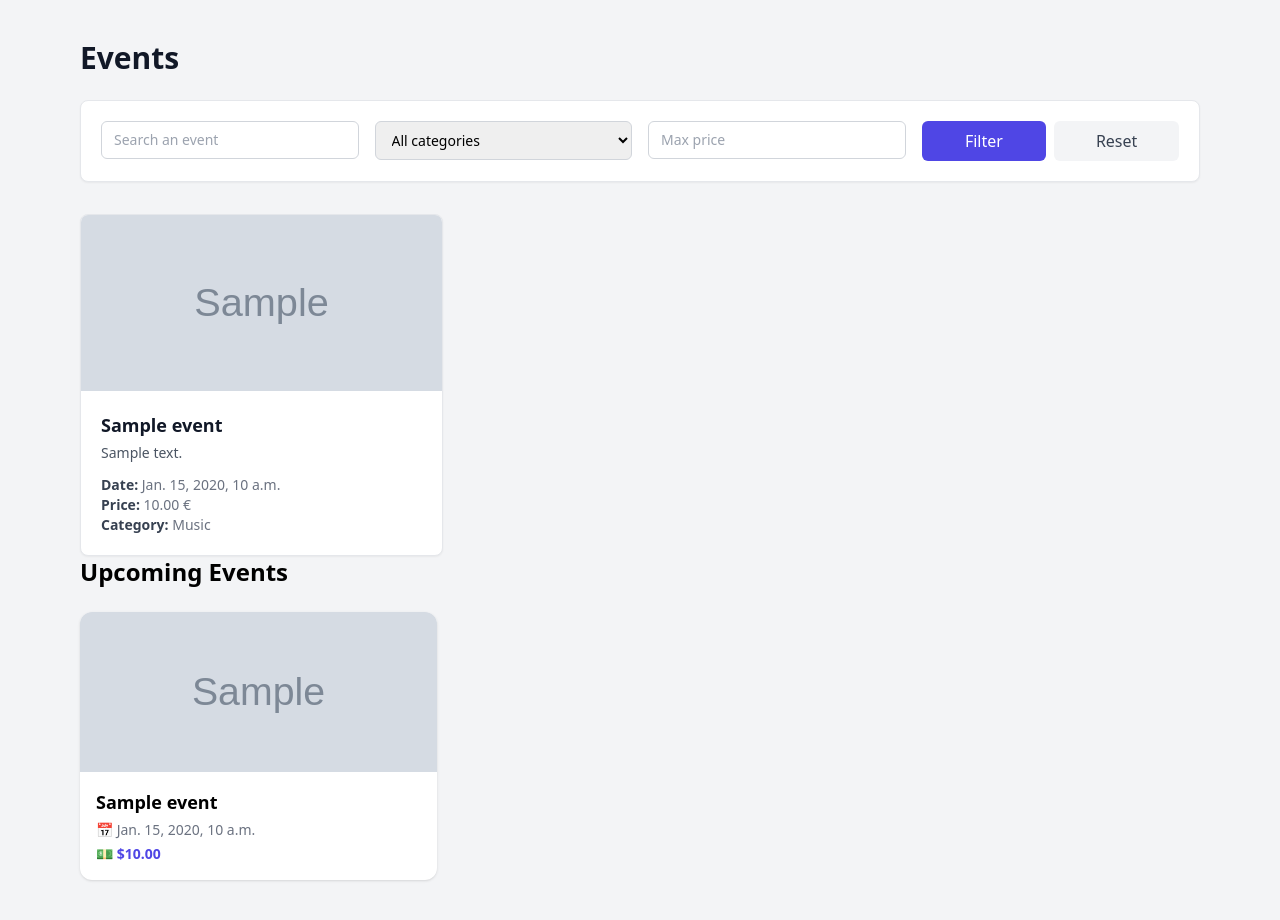
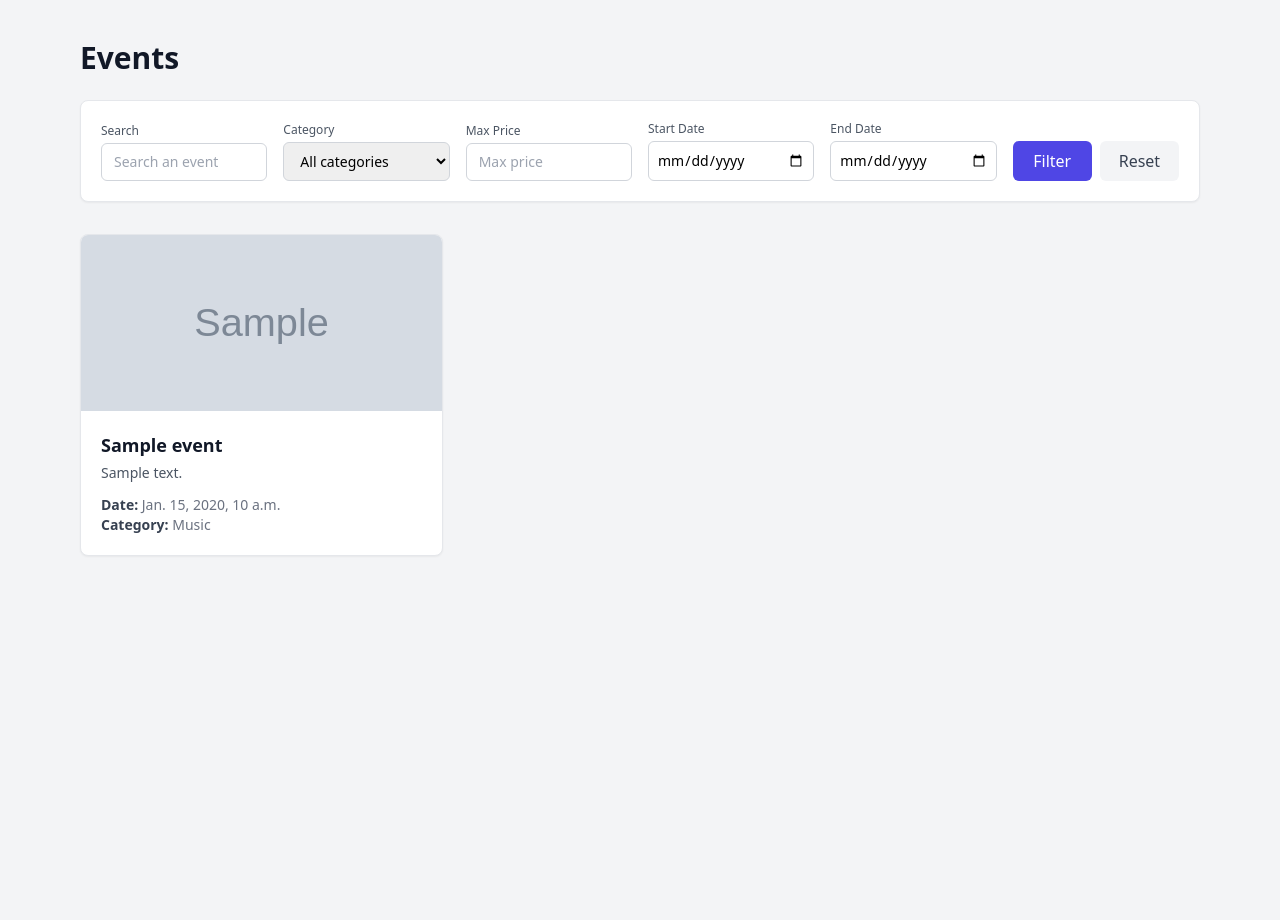
Before and after one commit to AI-with-Coding-2026/Project-B-Eventify, a Django app: page /events/ in a window 1280 px wide. After the commit the page ends 556 px from the top, so only its background shows below. Run offline with Django 5.2, Linux system fonts and the light colour scheme; tables that the repository leaves empty hold one stand-in row (values such as "Sample post"); grey boxes marked "Sample" are stand-in pictures; some libraries are stand-ins or nearby versions.

Commit message:
Added new Date Range Filter and all filters work togethe

```diff
--- a/events/views.py
+++ b/events/views.py
@@ -12,6 +12,8 @@ def event_list(request):
 
     search_query = request.GET.get('search', '')
     selected_category = request.GET.get('category', '')
+    start_date = request.GET.get('start_date')
+    end_date = request.GET.get('end_date')
     max_price = request.GET.get('max_price', '')
 
     if search_query:
@@ -23,12 +25,23 @@ def event_list(request):
     if max_price:
         events = events.filter(price__lte=max_price)
 
+    if start_date and end_date:
+        events = events.filter(date__date__range=(start_date, end_date))
+
+    else:
+        if start_date:
+            events = events.filter(date__date__gte=start_date)
+
+        if end_date:
+            events = events.filter(date__date__lte=end_date)
     context = {
         'events': events,
         'categories': Event.CATEGORY_CHOICES,
         'search_query': search_query,
         'selected_category': selected_category,
         'max_price': max_price,
+        'start_date': start_date,
+        'end_date': end_date,
     }
     return render(request, 'events/event_list.html', context)
 
--- a/templates/events/event_list.html
+++ b/templates/events/event_list.html
@@ -6,18 +6,16 @@
 
     <!-- Filter form -->
     <form method="get" class="filter-form bg-white rounded-lg shadow-sm border border-gray-200 p-5 mb-8">
-        <div class="row grid grid-cols-1 md:grid-cols-4 gap-4">
+        <div class="row grid grid-cols-1 md:grid-cols-3 lg:grid-cols-6 gap-4 items-end">
             <div class="col">
-                <input
-                    type="text"
-                    name="search"
-                    value="{{ search_query }}"
-                    placeholder="Search an event"
-                    class="form-control w-full border border-gray-300 rounded-md px-3 py-2 text-sm focus:outline-none focus:ring-2 focus:ring-indigo-500"
-                >
+                <label for="search" class="block text-xs text-gray-600 mb-1">Search</label>
+                <input type="text" id="search" name="search" value="{{ search_query }}" placeholder="Search an event"
+                    class="form-control w-full border border-gray-300 rounded-md px-3 py-2 text-sm focus:outline-none focus:ring-2 focus:ring-indigo-500">
             </div>
             <div class="col">
-                <select name="category" class="form-control w-full border border-gray-300 rounded-md px-3 py-2 text-sm focus:outline-none focus:ring-2 focus:ring-indigo-500">
+                <label for="category" class="block text-xs text-gray-600 mb-1">Category</label>
+                <select id="category" name="category"
+                    class="form-control w-full border border-gray-300 rounded-md px-3 py-2 text-sm focus:outline-none focus:ring-2 focus:ring-indigo-500">
                     <option value="">All categories</option>
                     {% for value, label in categories %}
                     <option value="{{ value }}" {% if value == selected_category %}selected{% endif %}>
@@ -27,18 +25,26 @@
                 </select>
             </div>
             <div class="col">
-                <input
-                    type="number"
-                    name="max_price"
-                    value="{{ max_price }}"
-                    placeholder="Max price"
+                <label for="max_price" class="block text-xs text-gray-600 mb-1">Max Price</label>
+                <input type="number" id="max_price" name="max_price" value="{{ max_price }}" placeholder="Max price"
                     class="form-control w-full border border-gray-300 rounded-md px-3 py-2 text-sm focus:outline-none focus:ring-2 focus:ring-indigo-500"
-                    step="0.01"
-                >
+                    step="0.01">
+            </div>
+            <div class="col">
+                <label for="start_date" class="block text-xs text-gray-600 mb-1">Start Date</label>
+                <input type="date" id="start_date" name="start_date" value="{{ start_date }}"
+                    class="form-control w-full border border-gray-300 rounded-md px-2 py-2 text-sm focus:outline-none focus:ring-2 focus:ring-indigo-500">
+            </div>
+            <div class="col">
+                <label for="end_date" class="block text-xs text-gray-600 mb-1">End Date</label>
+                <input type="date" id="end_date" name="end_date" value="{{ end_date }}"
+                    class="form-control w-full border border-gray-300 rounded-md px-2 py-2 text-sm focus:outline-none focus:ring-2 focus:ring-indigo-500">
             </div>
             <div class="col flex gap-2">
-                <button type="submit" class="btn btn-primary flex-1 bg-indigo-600 text-white font-medium py-2 rounded-md hover:bg-indigo-700 transition">Filter</button>
-                <a href="{% url 'event_list' %}" class="btn btn-secondary flex-1 text-center bg-gray-100 text-gray-700 font-medium py-2 rounded-md hover:bg-gray-200 transition">Reset</a>
+                <button type="submit"
+                    class="btn btn-primary flex-1 bg-indigo-600 text-white font-medium py-2 rounded-md hover:bg-indigo-700 transition">Filter</button>
+                <a href="{% url 'event_list' %}"
+                    class="btn btn-secondary flex-1 text-center flex items-center justify-center bg-gray-100 text-gray-700 font-medium py-2 rounded-md hover:bg-gray-200 transition">Reset</a>
             </div>
         </div>
     </form>
@@ -46,41 +52,26 @@
     <!-- Event list -->
     <div class="events-grid grid gap-4 sm:grid-cols-2 lg:grid-cols-3">
         {% for event in events %}
-            <div class="event-card bg-white rounded-lg shadow-sm border border-gray-200 overflow-hidden flex flex-col">
+        <div
+            class="event-card bg-white rounded-lg shadow-sm border border-gray-200 overflow-hidden flex flex-col hover:shadow-md transition">
             {% if event.image %}
             <img src="{{ event.image.url }}" alt="{{ event.title }}" class="w-full h-44 object-cover">
+            {% else %}
+            <div class="w-full h-44 bg-gray-200 flex items-center justify-center text-gray-400 text-sm">
+                No image
+            </div>
             {% endif %}
+
             <div class="p-5 flex flex-col flex-1">
                 <h3 class="text-lg font-semibold text-gray-900 mb-1">{{ event.title }}</h3>
                 <p class="text-sm text-gray-600 mb-3">{{ event.description|truncatewords:20 }}</p>
                 <p class="text-sm text-gray-500"><strong class="text-gray-700">Date:</strong> {{ event.date }}</p>
-                    <p class="text-sm text-gray-500"><strong class="text-gray-700">Price:</strong> {{ event.price }} €</p>
                 <p class="text-sm text-gray-500 mt-auto"><strong class="text-gray-700">Category:</strong> {{ event.get_category_display }}</p>
             </div>
         </div>
         {% empty %}
-            <p class="text-gray-400 col-span-full text-center py-12">No events found.</p>
+        <p class="text-gray-400 col-span-full text-center py-12">No events found matching your filters.</p>
         {% endfor %}
     </div>
-<h1 class="text-2xl font-bold mb-6">Upcoming Events</h1>
-<div class="grid grid-cols-1 md:grid-cols-2 lg:grid-cols-3 gap-6">
-    {% for event in events %}
-    <div class="bg-white rounded-xl shadow overflow-hidden hover:shadow-lg transition">
-        {% if event.image %}
-            <img src="{{ event.image.url }}" alt="{{ event.title }}" class="w-full h-40 object-cover">
-        {% else %}
-            <div class="w-full h-40 bg-gray-200 flex items-center justify-center text-gray-400 text-sm">
-                No image
-            </div>
-        {% endif %}
-        <div class="p-4">
-            <h2 class="font-semibold text-lg mb-1">{{ event.title }}</h2>
-            <p class="text-sm text-gray-500 mb-1">📅 {{ event.date }}</p>
-            <p class="text-sm font-semibold text-indigo-600">💵 ${{ event.price }}</p>
-        </div>
-    </div>
-    {% empty %}
-        <p class="text-gray-500 col-span-full text-center py-8">No upcoming events found.</p>
-    {% endfor %}
 </div>
 {% endblock %}
```
Also changed, not shown: events/tests.py (+44 -1 lines). Lines whose indentation alone changed are shown as unchanged.
